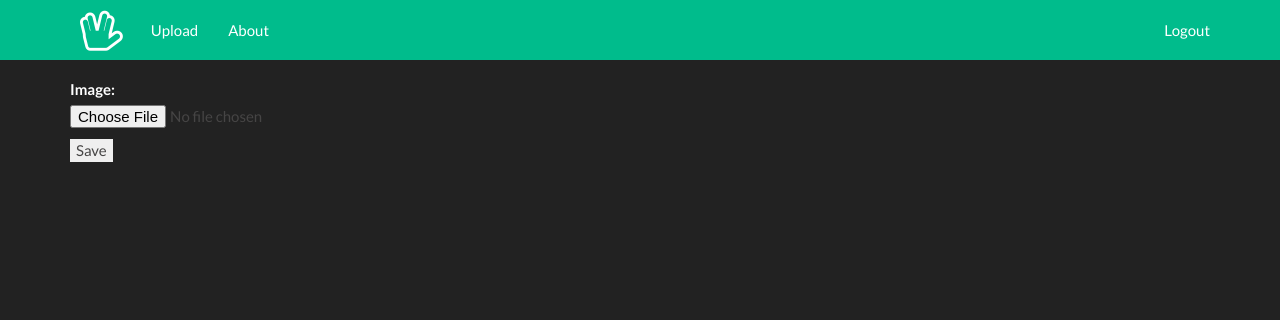
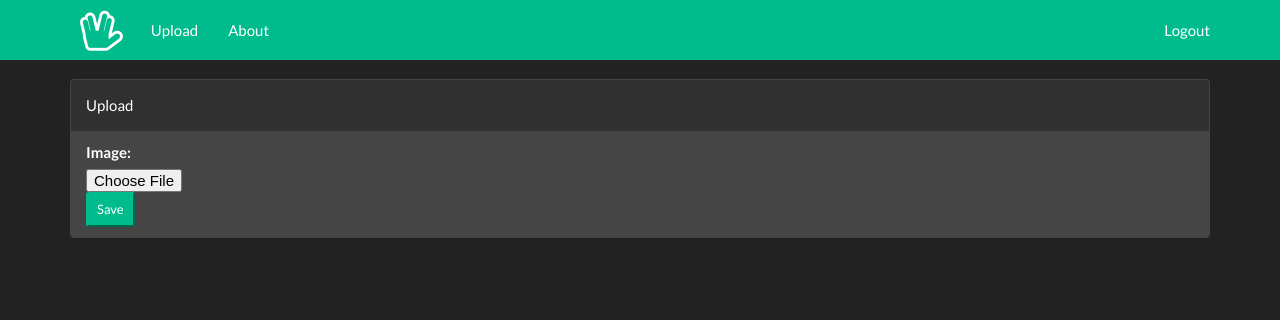
Before and after one commit to ollikarppinen/spocker, a Django app: page /upload/ in a window 1280 px wide. Shown: the top 320 px of the page. Run offline with Django 3.2, Linux system fonts and the light colour scheme; the visitor is signed in with stand-in values (Sample User, id 1); some libraries are stand-ins or nearby versions.

Commit message:
Upload pages save button is now nice and fields are on same row

```diff
--- a/imgshare/views.py
+++ b/imgshare/views.py
@@ -30,10 +30,6 @@
     fields = ['image']
 
 
-class ImageView(DetailView):
-    model = Image
-
-
 def image(request, pk):
     try:
         image = Image.objects.get(pk = pk)
--- a/templates/imgshare/image_form.html
+++ b/templates/imgshare/image_form.html
@@ -1,14 +1,29 @@
 {% extends "base.html" %}
 
+
 {% block content %}
-{% if request.user.is_authenticated %}
-<form action="" method="post">
-    {% csrf_token %}
-    {{ form.as_p }}
-    <input type="submit" value="Save"/>
-</form>
-{% else %}
-<div class="alert alert-warning" role="alert">Login first</div>
-{% endif %}
+
+  {% if not request.user.is_authenticated %}
+    {% include "login_warning.html" %}
+  {% else %}
+    <div class="panel panel-default">
+
+
+      <div class="panel-body">
+        Upload
+      </div>
+      <div class="panel-footer">
+        <form action="" method="post">
+          <div class="input-group">
+            {% csrf_token %}
+            <span class="input-group-button">
+              {{ form.as_table }}
+              <button type="submit" class="btn-sm btn-success">Save</button>
+            </span>
+          </div>
+        </form>
+      </div>
+    </div>
+  {% endif %}
 
 {% endblock content %}
--- a/templates/registration/activation_email.txt
+++ b/templates/registration/activation_email.txt
@@ -1,6 +1,6 @@
 Activate account at spocker.herokuapp.com:
 
-Hello!
+Hi!
 
 Click the link below to activate your account.
 
@@ -8,5 +8,3 @@
 
 
 The above link is valid for {{ expiration_days }} days.
-
--Spocker App
--- a/templates/registration/logout.html
+++ b/templates/registration/logout.html
@@ -1,5 +1,5 @@
 {% extends "base.html" %}
 
 {% block content %}
-<p class='text-align-center lead'>You have successfully logged out.</p><p class='text-align-center lead'><a href="{% url 'auth_login' %}">Login</a></p></p>
+<p class='text-align-center lead'>You logged out.</p><p class='text-align-center lead'><a href="{% url 'auth_login' %}">Login</a></p></p>
 {% endblock %}
```
Also changed, not shown: templates/home.html (+2 -7 lines), templates/login_warning.html (added, +7 -0 lines).
